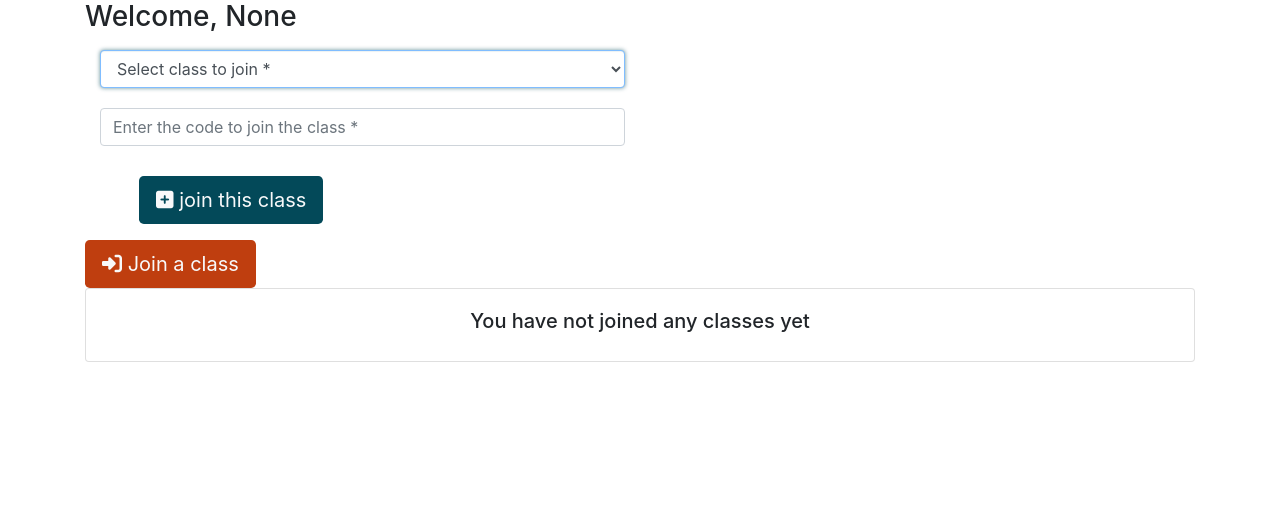
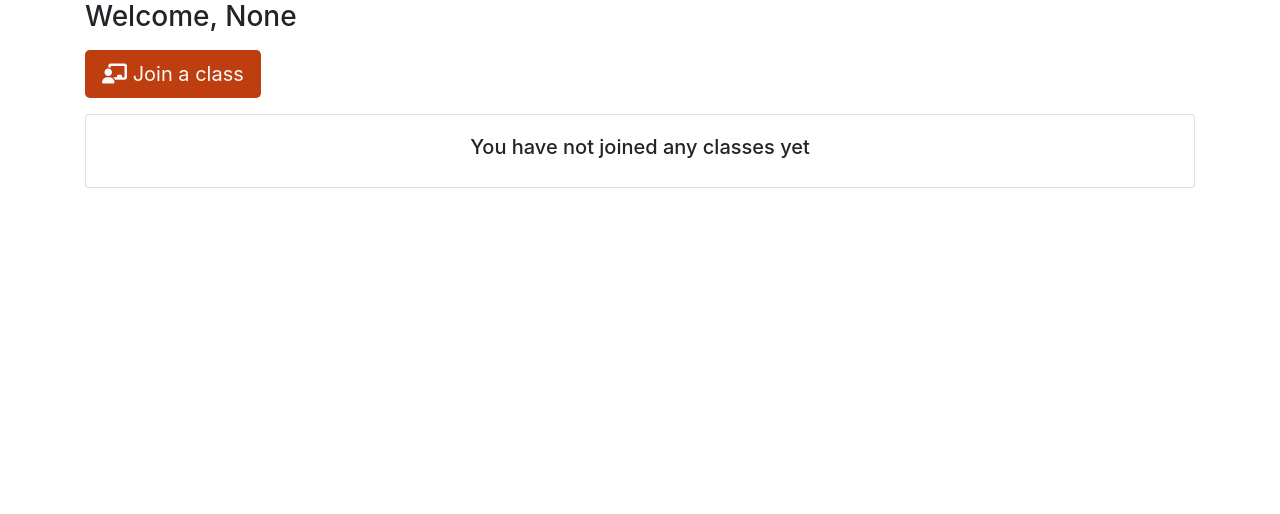
Before and after one commit to AwsSG/educadia, a Django app: page /myclasses/ in a window 1280 px wide. Shown: the part 66-580 px from the top of the page. Run offline with Django 3.2, Linux system fonts and the light colour scheme; the visitor is signed in with stand-in values (Sample User, id 1); data comes from the database, SQL or seed files in the repository; data that the repository does not hold is empty; some libraries are stand-ins or nearby versions.

Commit message:
added collaps to class join form

```diff
--- a/myclasses/templates/myclasses/myclasses.html
+++ b/myclasses/templates/myclasses/myclasses.html
@@ -16,8 +16,6 @@
                     </button>
                     </p>
                     <div class="collapse" id="collapse-create-class">
-                        <div class="">
-                            create class form goes here
                       <form method="POST" action="{% url 'myclasses' %}">
                           <div class="col-md-6">
                             {% csrf_token %}
@@ -35,9 +33,8 @@
                           </div>
                       </form>
                     </div>
-                    </div>
                     {% if all_classes %}
-                    <!-- list of all classes by created by that teacher -->
+                    <!-- list of all classes created by that teacher -->
                     <div class="list-group">
                         {% for class in all_classes %}
                         <a href="{% url 'class_detail' class.id %}" class="list-group-item list-group-item-action">
@@ -57,6 +54,14 @@
                 <!-- if logged in as student -->
                 <div class="row">
                   <div class="col">
+                    <p>
+                      <button class="btn btn-lg main-color-1-bg text-light" type="button" data-toggle="collapse"
+                          data-target="#collapse-join-class" aria-expanded="false" aria-controls="collapse-join-class">
+                          <i class="fas fa-chalkboard-teacher"></i>
+                          Join a class
+                      </button>
+                    </p>
+                    <div class="collapse" id="collapse-join-class">
                       <form method="POST" action="">
                           <div class="col-md-6">
                             {% csrf_token %}
@@ -68,15 +73,12 @@
                             <div class="form-group col-md-6 text-center">
                               <button type="submit" class="btn btn-lg main-color-2-bg text-light">
                                 <i class="fas fa-plus-square"></i>
-                                  join this class
+                                Join this class
                               </button>
                             </div>
                           </div>
                       </form>
-                        <button class="btn btn-lg main-color-1-bg text-light">
-                            <i class="fas fa-sign-in-alt"></i>
-                            Join a class
-                        </button>
+                    </div>
                   </div>
                 </div>
                 <div class="row">
```
Lines whose indentation alone changed are shown as unchanged.
